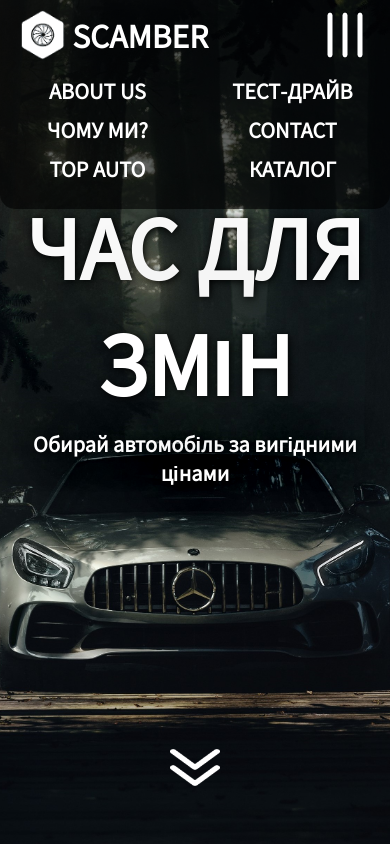
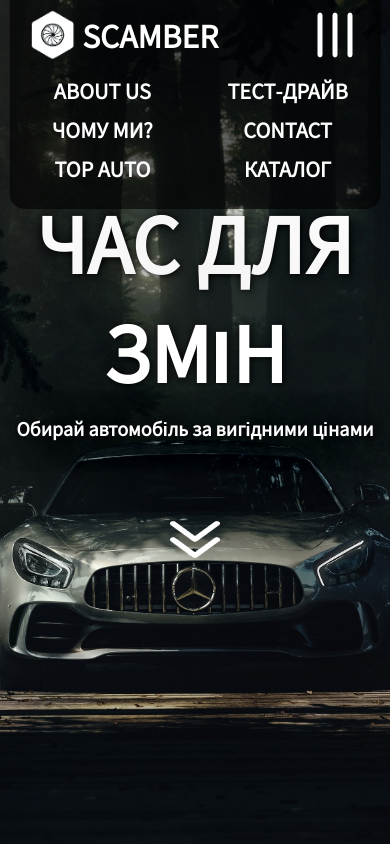
Before and after one commit to lifeofdream25/scamber, a plain HTML site: page index.html in a window 390 px wide. Both pictures are taken after a click on the picture 345 px from the left and 35 px from the top of the page. Shown: the top 844 px of the page. Drawn offline with nearby package versions, Linux system fonts and the light colour scheme.

Commit message:
Update style.css

```diff
--- a/css/style.css
+++ b/css/style.css
@@ -664,6 +664,7 @@ header {
 @media screen and (max-width: 575px) {
 	.conteiner {
 		width: 100%;
+		padding: 0px 10px;
 	}
 	.topauto_div{
 		flex-direction: column;
@@ -676,7 +677,7 @@ header {
 		margin-bottom: 50px;
 	}
 	.nav2{
-		width: 100%;
+		width: 95%;
 	}
 	.info_img{height: 130px;}
 	.topauto_img {height: 200px;}
@@ -732,11 +733,11 @@ header {
 	}
 	.info_img{height: 150px;}
 	.about_info{
-		height: 520px;
+		height: 540px;
 		margin-top: 0px;
 		flex-direction: column;
 	}
-	.div_button_str {height: 280px;}
+	.div_button_str {height: 100px;}
 	.why_we_div{
 		height: 700px;
 		margin-top: 0px;
@@ -758,6 +759,12 @@ header {
 	}
 	.footer{
 		height: 550px;
+	}
+	.h1_header{
+		font-size: 75px;
+	}
+	.h3_header{
+		font-size: 18px;
 	}
 }
 @media screen and (max-width: 376px) {
```
